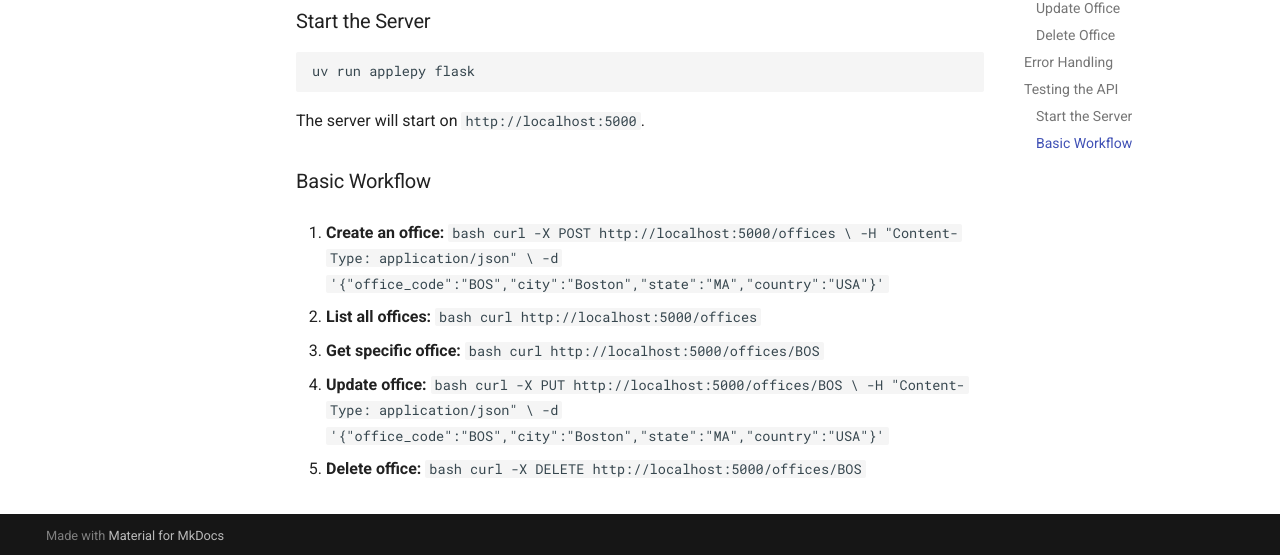
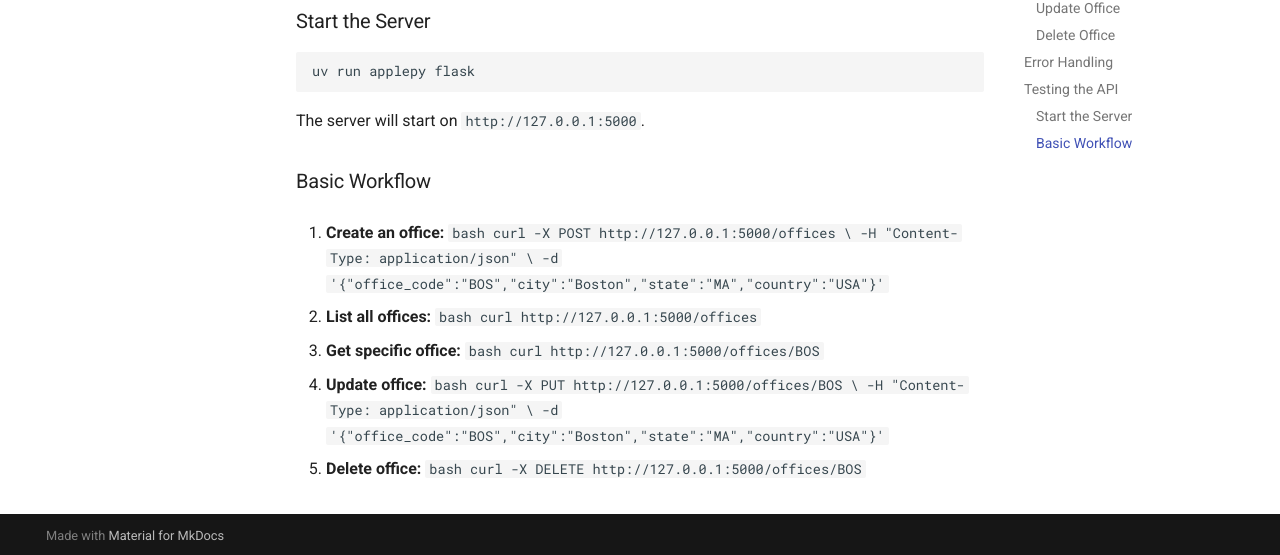
Before and after one commit to daniel-samson/applepy, an MkDocs documentation site: the page built from docs/api.md, in a window 1280 px wide and 900 px high, scrolled down 6607 px. Shown: the part 342-897 px from the top of the window. Built offline with MkDocs 1.6.1 and Material for MkDocs 9.7.7, drawn with Linux system fonts in a browser that asks for light colours; comment, search, counter and statistics services are not loaded; some of the changed lines change nothing that is shown; some of the changed text lies outside the part shown.

Commit message:
#3 replaced localhost with 127.0.0.1

````diff
--- a/docs/api.md
+++ b/docs/api.md
@@ -13,7 +13,7 @@ The ApplePy API provides RESTful endpoints for managing office locations in a mo
 ### Base URL
 
 ```
-http://localhost:5000
+http://127.0.0.1:5000
 ```
 
 ### Response Format
@@ -120,7 +120,7 @@ GET /offices/{office_code}
 
 **Example Request:**
 ```bash
-curl http://localhost:5000/offices/NYC
+curl http://127.0.0.1:5000/offices/NYC
 ```
 
 ---
@@ -173,7 +173,7 @@ POST /offices
 
 **Example Request:**
 ```bash
-curl -X POST http://localhost:5000/offices \
+curl -X POST http://127.0.0.1:5000/offices \
   -H "Content-Type: application/json" \
   -d '{
     "city": "Los Angeles",
@@ -241,7 +241,7 @@ PUT /offices/{office_code}
 
 **Example Request:**
 ```bash
-curl -X PUT http://localhost:5000/offices/NYC \
+curl -X PUT http://127.0.0.1:5000/offices/NYC \
   -H "Content-Type: application/json" \
   -d '{
     "office_code": "NYC",
@@ -284,7 +284,7 @@ DELETE /offices/{office_code}
 
 **Example Request:**
 ```bash
-curl -X DELETE http://localhost:5000/offices/NYC
+curl -X DELETE http://127.0.0.1:5000/offices/NYC
 ```
 
 ---
@@ -313,35 +313,35 @@ You can test the Offices API using curl, Postman, or any HTTP client.
 uv run applepy flask
 ```
 
-The server will start on `http://localhost:5000`.
+The server will start on `http://127.0.0.1:5000`.
 
 ### Basic Workflow
 
 1. **Create an office:**
    ```bash
-   curl -X POST http://localhost:5000/offices \
+   curl -X POST http://127.0.0.1:5000/offices \
      -H "Content-Type: application/json" \
      -d '{"office_code":"BOS","city":"Boston","state":"MA","country":"USA"}'
    ```
 
 2. **List all offices:**
    ```bash
-   curl http://localhost:5000/offices
+   curl http://127.0.0.1:5000/offices
    ```
 
 3. **Get specific office:**
    ```bash
-   curl http://localhost:5000/offices/BOS
+   curl http://127.0.0.1:5000/offices/BOS
    ```
 
 4. **Update office:**
    ```bash
-   curl -X PUT http://localhost:5000/offices/BOS \
+   curl -X PUT http://127.0.0.1:5000/offices/BOS \
      -H "Content-Type: application/json" \
      -d '{"office_code":"BOS","city":"Boston","state":"MA","country":"USA"}'
    ```
 
 5. **Delete office:**
    ```bash
-   curl -X DELETE http://localhost:5000/offices/BOS
+   curl -X DELETE http://127.0.0.1:5000/offices/BOS
    ```
````
